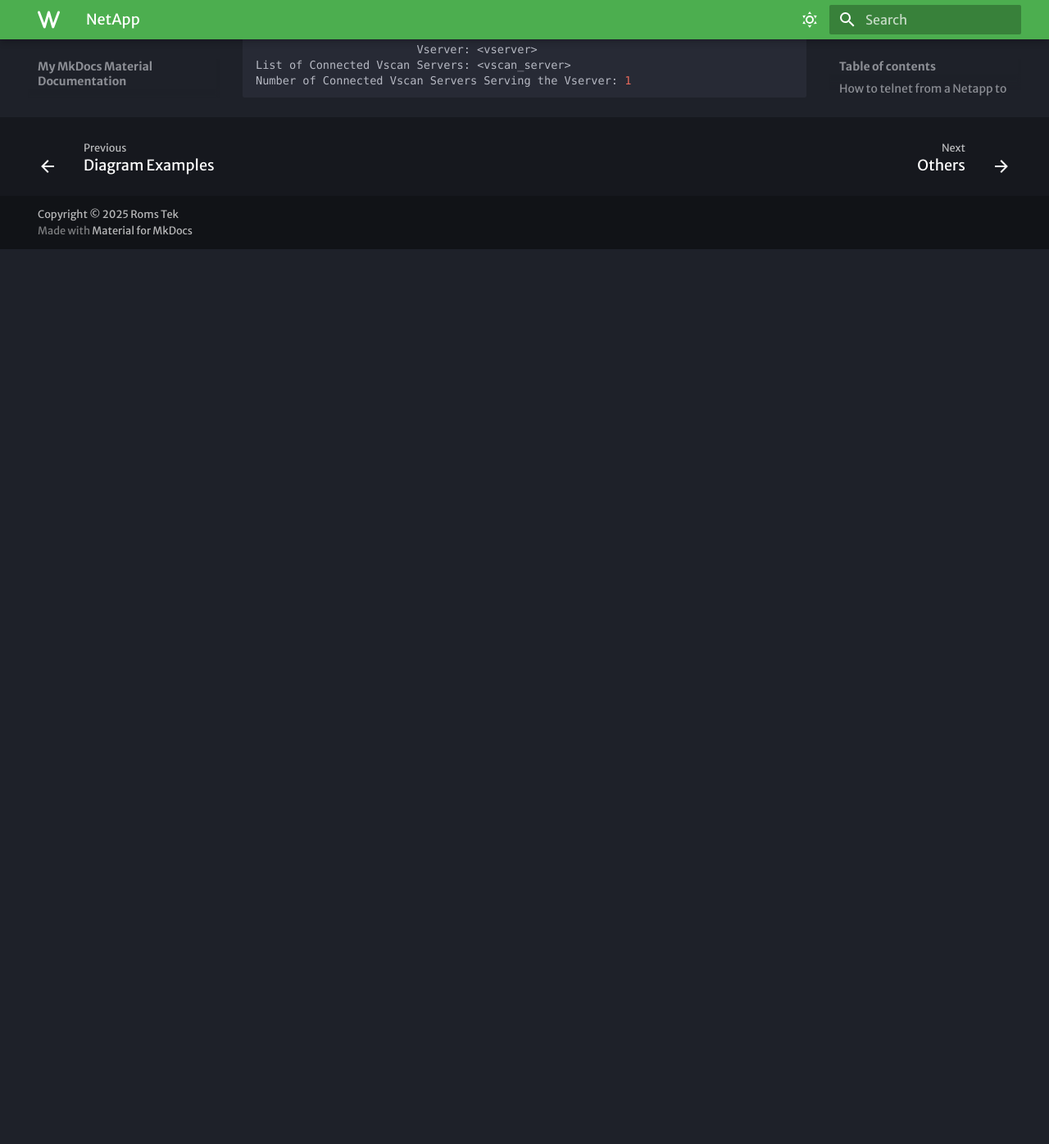
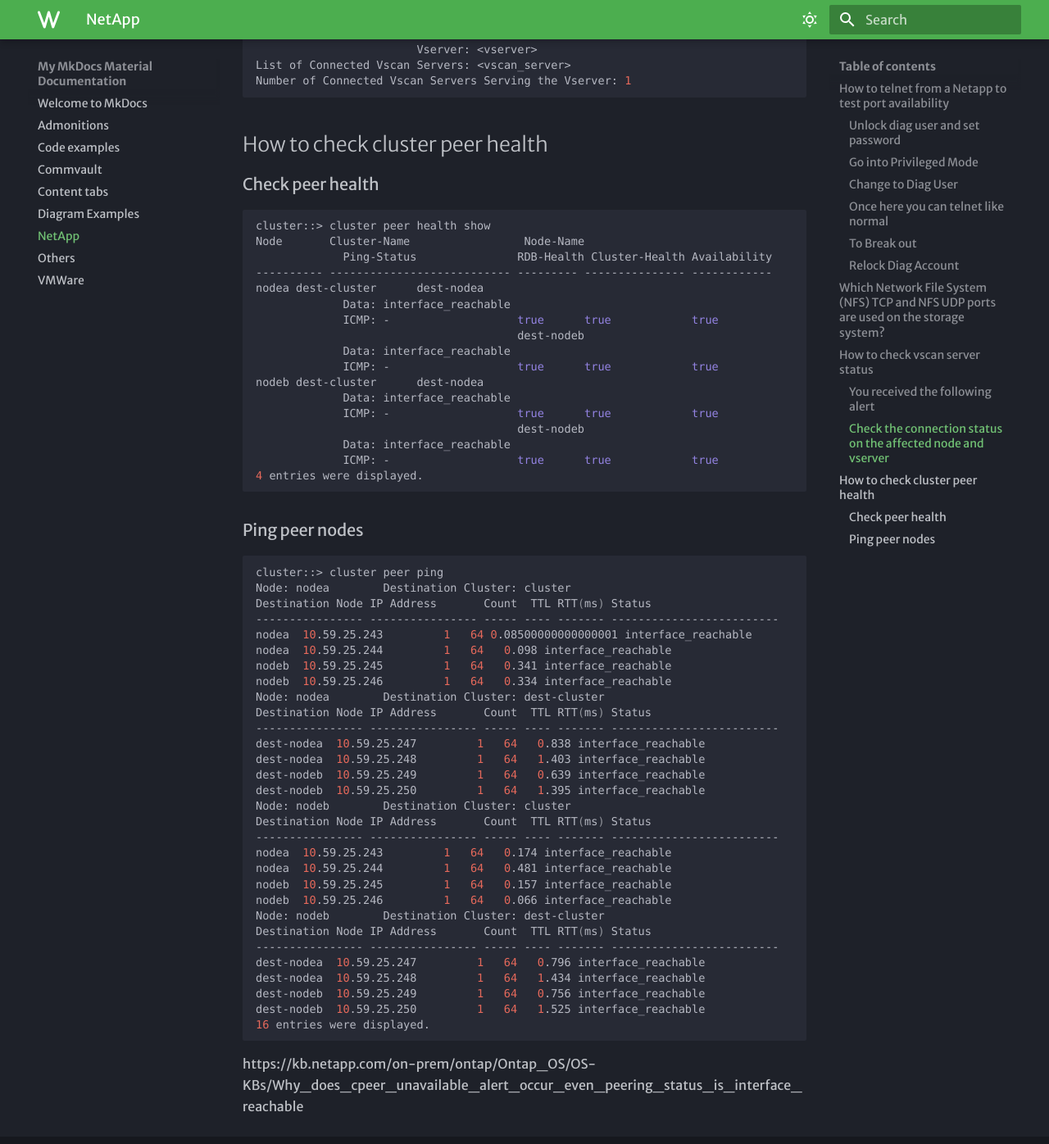
Before and after one commit to redrom357/mkdocs, an MkDocs documentation site: the page built from docs/netapp.md, in a window 1280 px wide and 1400 px high, scrolled down 2686 px. Shown: the top 1396 px of the window at 82% size. Built offline with MkDocs 1.6.1 and Material for MkDocs 9.7.7, drawn with Linux system fonts in a browser that asks for light colours; some web fonts are replaced; before the commit the page ends 2990 px from its top, so only the background shows below that.

Commit message:
netapp peer check

````diff
--- a/docs/netapp.md
+++ b/docs/netapp.md
@@ -121,3 +121,64 @@
 List of Connected Vscan Servers: <vscan_server>
 Number of Connected Vscan Servers Serving the Vserver: 1
 ```
+
+## How to check cluster peer health
+
+### Check peer health
+
+```bash
+cluster::> cluster peer health show
+Node       Cluster-Name                 Node-Name
+             Ping-Status               RDB-Health Cluster-Health Availability
+---------- --------------------------- --------- --------------- ------------
+nodea dest-cluster      dest-nodea
+             Data: interface_reachable
+             ICMP: -                   true      true            true
+                                       dest-nodeb
+             Data: interface_reachable
+             ICMP: -                   true      true            true
+nodeb dest-cluster      dest-nodea
+             Data: interface_reachable
+             ICMP: -                   true      true            true
+                                       dest-nodeb
+             Data: interface_reachable
+             ICMP: -                   true      true            true
+4 entries were displayed.
+```
+
+### Ping peer nodes
+
+```bash
+cluster::> cluster peer ping
+Node: nodea        Destination Cluster: cluster
+Destination Node IP Address       Count  TTL RTT(ms) Status
+---------------- ---------------- ----- ---- ------- -------------------------
+nodea  10.59.25.243         1   64 0.08500000000000001 interface_reachable
+nodea  10.59.25.244         1   64   0.098 interface_reachable
+nodeb  10.59.25.245         1   64   0.341 interface_reachable
+nodeb  10.59.25.246         1   64   0.334 interface_reachable
+Node: nodea        Destination Cluster: dest-cluster
+Destination Node IP Address       Count  TTL RTT(ms) Status
+---------------- ---------------- ----- ---- ------- -------------------------
+dest-nodea  10.59.25.247         1   64   0.838 interface_reachable
+dest-nodea  10.59.25.248         1   64   1.403 interface_reachable
+dest-nodeb  10.59.25.249         1   64   0.639 interface_reachable
+dest-nodeb  10.59.25.250         1   64   1.395 interface_reachable
+Node: nodeb        Destination Cluster: cluster
+Destination Node IP Address       Count  TTL RTT(ms) Status
+---------------- ---------------- ----- ---- ------- -------------------------
+nodea  10.59.25.243         1   64   0.174 interface_reachable
+nodea  10.59.25.244         1   64   0.481 interface_reachable
+nodeb  10.59.25.245         1   64   0.157 interface_reachable
+nodeb  10.59.25.246         1   64   0.066 interface_reachable
+Node: nodeb        Destination Cluster: dest-cluster
+Destination Node IP Address       Count  TTL RTT(ms) Status
+---------------- ---------------- ----- ---- ------- -------------------------
+dest-nodea  10.59.25.247         1   64   0.796 interface_reachable
+dest-nodea  10.59.25.248         1   64   1.434 interface_reachable
+dest-nodeb  10.59.25.249         1   64   0.756 interface_reachable
+dest-nodeb  10.59.25.250         1   64   1.525 interface_reachable
+16 entries were displayed.
+```
+
+https://kb.netapp.com/on-prem/ontap/Ontap_OS/OS-KBs/Why_does_cpeer_unavailable_alert_occur_even_peering_status_is_interface_reachable
````
